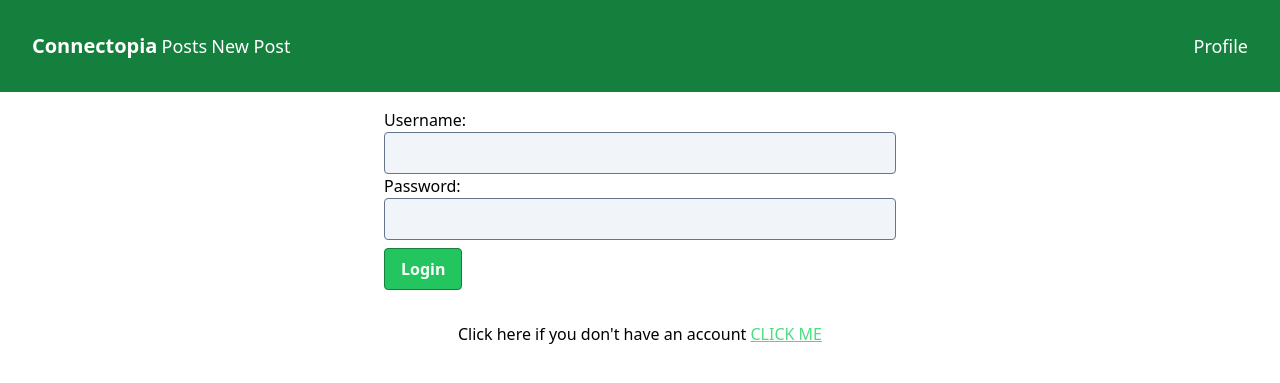
After one commit to a2p1k01/connectopia, a Django app: page /login/ in a window 1280 px wide. The commit adds this page. Shown: the top 383 px of the page. Run offline with Django 5.2, Linux system fonts and the light colour scheme; some libraries are stand-ins or nearby versions.

Commit message:
Add some features
Can upload Images. Can delete posts. Login and Registration forms was added

```diff
--- a/connectopia/settings.py
+++ b/connectopia/settings.py
@@ -123,3 +123,6 @@ STATIC_URL = 'static/'
 # https://docs.djangoproject.com/en/5.0/ref/settings/#default-auto-field
 
 DEFAULT_AUTO_FIELD = 'django.db.models.BigAutoField'
+
+MEDIA_ROOT = BASE_DIR/'media'
+MEDIA_URL = '/media/'
--- a/connectopia/urls.py
+++ b/connectopia/urls.py
@@ -14,6 +14,8 @@ Including another URLconf
     1. Import the include() function: from django.urls import include, path
     2. Add a URL to urlpatterns:  path('blog/', include('blog.urls'))
 """
+from django.conf.urls.static import static
+from django.conf import settings
 from django.contrib import admin
 from django.urls import path, include
 
@@ -21,3 +23,5 @@ urlpatterns = [
     path('admin/', admin.site.urls),
     path('', include('post.urls', namespace='post'))
 ]
+
+urlpatterns += static(settings.MEDIA_URL, document_root=settings.MEDIA_ROOT)
--- a/post/forms.py
+++ b/post/forms.py
@@ -1,4 +1,6 @@
 from django import forms
+from django.contrib.auth.forms import UserCreationForm
+from django.contrib.auth.models import User
 
 from post.models import Post
 
@@ -6,9 +8,45 @@ from post.models import Post
 class PostForm(forms.ModelForm):
     class Meta:
         model = Post
-        fields = ['title', 'body']
+        fields = ['title', 'body', 'image']
 
     def __init__(self, *args, **kwargs):
         super().__init__(*args, **kwargs)
-        self.fields['title'].widget.attrs.update({'class': 'bg-slate-100 border rounded border-slate-500 w-full'})
-        self.fields['body'].widget.attrs.update({'class': 'bg-slate-100 border rounded border-slate-500 w-full'})
+        self.fields['title'].widget.attrs.update({'class': 'p-2 bg-slate-100 border rounded border-slate-500 w-full'})
+        self.fields['body'].widget.attrs.update({'class': 'p-2 bg-slate-100 border rounded border-slate-500 w-full'})
+        self.fields['image'].widget.attrs.update({'class': 'p-2 bg-slate-100 border rounded border-slate-500 w-full'})
+
+
+class RegistrationForm(UserCreationForm):
+    class Meta:
+        model = User
+        fields = ['username', 'email', 'password1', 'password2']
+
+    def __init__(self, *args, **kwargs):
+        super().__init__(*args, **kwargs)
+        self.fields['username'].widget.attrs.update(
+            {'class': 'p-2 bg-slate-100 border rounded border-slate-500 w-full'}
+        )
+        self.fields['email'].widget.attrs.update(
+            {'class': 'p-2 bg-slate-100 border rounded border-slate-500 w-full'}
+        )
+        self.fields['password1'].widget.attrs.update(
+            {'class': 'p-2 bg-slate-100 border rounded border-slate-500 w-full'}
+        )
+        self.fields['password2'].widget.attrs.update(
+            {'class': 'p-2 bg-slate-100 border rounded border-slate-500 w-full'}
+        )
+
+
+class LoginForm(forms.Form):
+    username = forms.CharField(max_length=65)
+    password = forms.CharField(max_length=65, widget=forms.PasswordInput)
+
+    class Meta:
+        model = User
+        fields = ['username', 'password']
+
+    def __init__(self, *args, **kwargs):
+        super().__init__(*args, **kwargs)
+        self.fields['username'].widget.attrs.update({'class': 'p-2 bg-slate-100 border rounded border-slate-500 w-full'})
+        self.fields['password'].widget.attrs.update({'class': 'p-2 bg-slate-100 border rounded border-slate-500 w-full'})
--- a/post/models.py
+++ b/post/models.py
@@ -13,7 +13,7 @@ class PostManager(models.Manager):
 class Post(models.Model):
     title = models.CharField(max_length=50)
     body = models.TextField(max_length=5000)
-    short_body = models.CharField(max_length=100, default='')
+    image = models.ImageField(upload_to='images/', default='', null=True, blank=True)
     slug = models.SlugField(max_length=50, unique_for_date='created')
     author = models.ForeignKey(User, on_delete=models.CASCADE)
     created = models.DateTimeField(auto_now_add=True)
@@ -30,7 +30,6 @@ class Post(models.Model):
 
     def save(self, *args, **kwargs):
         self.slug = self.title.lower().translate(str.maketrans('', '', string.punctuation)).replace(' ', '-')
-        self.short_body = self.body[:100]
         super().save(args, kwargs)
 
     def get_absolute_url(self):
--- a/post/urls.py
+++ b/post/urls.py
@@ -10,5 +10,8 @@ urlpatterns = [
          '<int:month>/'
          '<int:day>/'
          '<slug:slug>/', views.post_detail, name='post_detail'),
-    path('new_post', views.new_post, name='new_post'),
+    path('new_post/', views.new_post, name='new_post'),
+    path('profile/', views.profile, name='profile'),
+    path('login/', views.login_user, name='login'),
+    path('register/', views.register_user, name='register'),
 ]
--- a/post/views.py
+++ b/post/views.py
@@ -1,11 +1,46 @@
+from django.contrib.auth import logout, login, authenticate
 from django.shortcuts import render, redirect, get_object_or_404
 
-from post.forms import PostForm
+from post.forms import PostForm, LoginForm, RegistrationForm
 from post.models import Post
 
 
 def index(request):
     return redirect('/posts')
+
+
+def profile(request):
+    user = request.user
+    if request.method == 'POST':
+        logout(request)
+        return redirect('/login')
+    if user.is_authenticated:
+        return render(request, 'profile.html', {"user": user})
+
+
+def register_user(request):
+    if request.method == 'POST':
+        form = RegistrationForm(request.POST)
+        if form.is_valid():
+            user = form.save(commit=False)
+            user.save()
+            return redirect('/login')
+    form = RegistrationForm()
+    return render(request, 'register.html', {"form": form})
+
+
+def login_user(request):
+    if request.method == 'POST':
+        form = LoginForm(data=request.POST)
+        if form.is_valid():
+            username = form.cleaned_data['username']
+            password = form.cleaned_data['password']
+            user = authenticate(request, username=username, password=password)
+            if user:
+                login(request, user)
+                return redirect('/posts')
+    form = LoginForm()
+    return render(request, 'login.html', {'form': form})
 
 
 def posts_list(request):
@@ -15,15 +50,22 @@ def posts_list(request):
 
 def post_detail(request, year, month, day, slug):
     post = get_object_or_404(Post, slug=slug, created__year=year, created__month=month, created__day=day)
-    return render(request, 'post.html', {'post': post})
+    user = request.user
+    if request.method == 'POST':
+        post.delete()
+        return redirect('/posts')
+    return render(request, 'post.html', {'post': post, "user": user})
 
 
 def new_post(request):
     post = None
-    post_form = PostForm(data=request.POST)
+    post_form = PostForm(data=request.POST, files=request.FILES)
+    print(request.FILES)
     if post_form.is_valid() and request.method == 'POST':
         post = post_form.save(commit=False)
         post.author = request.user
         post.save()
+        return redirect('/posts')
     return render(request, 'new_post.html',
-                  {'post_form': post_form, 'post': post})
+                  {'post_form': post_form, 'post': post}
+                  )
--- a/templates/base.html
+++ b/templates/base.html
@@ -7,11 +7,14 @@
 </head>
 <body>
 <header>
-    <div class="bg-green-700 py-8 px-8">
-        <div>
+    <div class="grid grid-cols-2 bg-green-700 py-8 px-8">
+        <div class="text-left">
             <a class="text-white font-bold text-xl" href="/">Connectopia</a>
             <a class="text-white text-lg" href="/posts">Posts</a>
             <a class="text-white text-lg" href="/new_post">New Post</a>
+        </div>
+        <div class="text-right">
+            <a class="text-white text-center text-lg" href="/profile">Profile</a>
         </div>
     </div>
 </header>
--- /dev/null
+++ b/templates/login.html
@@ -0,0 +1,16 @@
+{% extends 'base.html' %}
+
+{% block title %}Connectopia - Login{% endblock %}
+
+{% block content %}
+    <div class="text-left">
+        <form method="post">
+            {% csrf_token %}
+            {{ form.as_div }}
+            <button class="mt-2 bg-green-500 hover:bg-green-700 text-white font-bold py-2 px-4 border border-green-700 rounded">
+                Login
+            </button>
+        </form>
+        <p class="text-center py-8 inset-x-0 bottom-0 h-16">Click here if you don't have an account <a class="underline text-green-400" href="/register">CLICK ME</a></p>
+    </div>
+{% endblock %}
--- a/templates/posts.html
+++ b/templates/posts.html
@@ -7,7 +7,7 @@
         <div class="relative text-center m-6 bg-white border border-slate-400 rounded-xl p-8">
             <a href="{{ post.get_absolute_url }}" class="underline text-green-400 text-3xl p-1">{{ post.title }} by {{ post.author }}</a>
             <h1 class="text-xl p-1">{{ post.created }}</h1>
-            <h1 class="text-lg p-1">{{ post.short_body }}</h1>
+            <h1 class="text-lg p-1">{{ post.body|truncatechars:100 }}</h1>
         </div>
     {% endfor %}
 {% endblock %}
```
Also changed, not shown: templates/new_post.html (+6 -4 lines), templates/post.html (+14 -1 lines), templates/profile.html (added, +16 -0 lines), templates/register.html (added, +16 -0 lines), README.md, post/migrations/0004_post_image.py (added), post/migrations/0005_remove_post_short_body.py (added), post/migrations/0006_alter_post_image.py (added), 1 other file.
